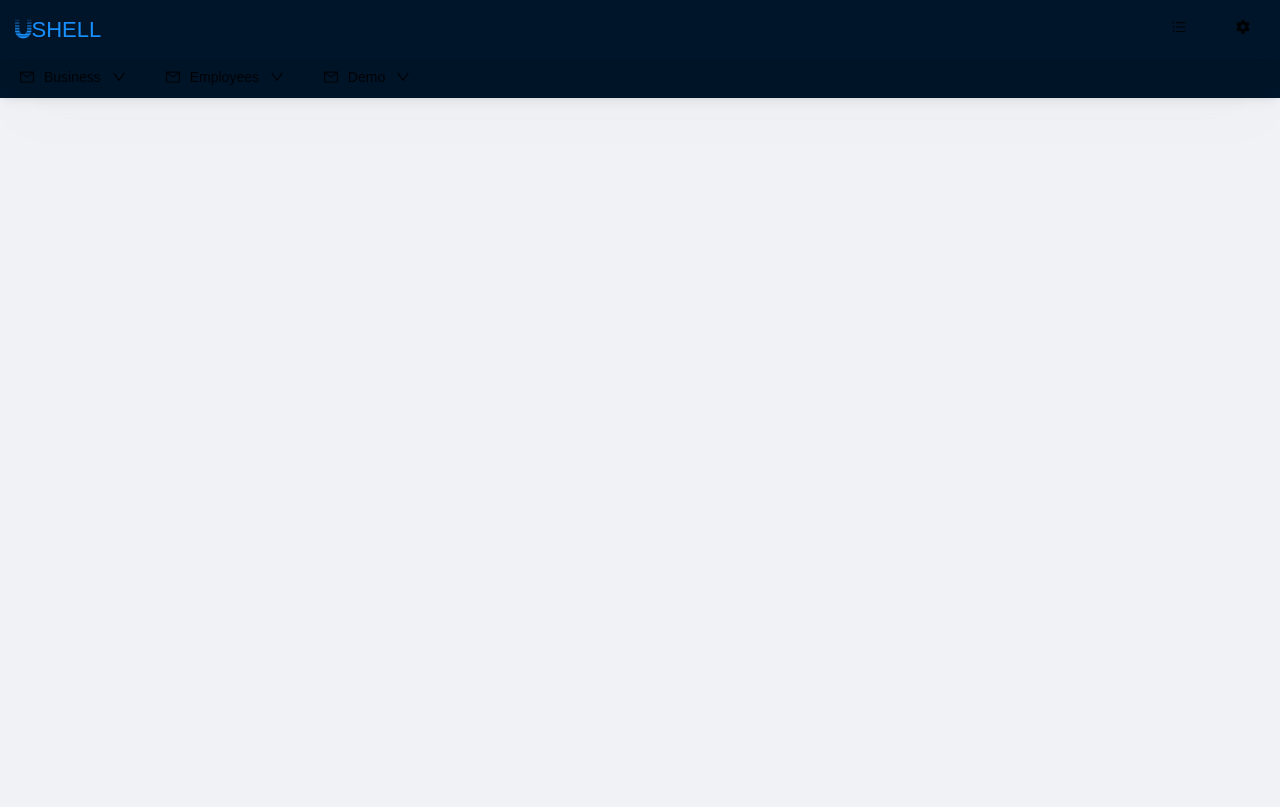
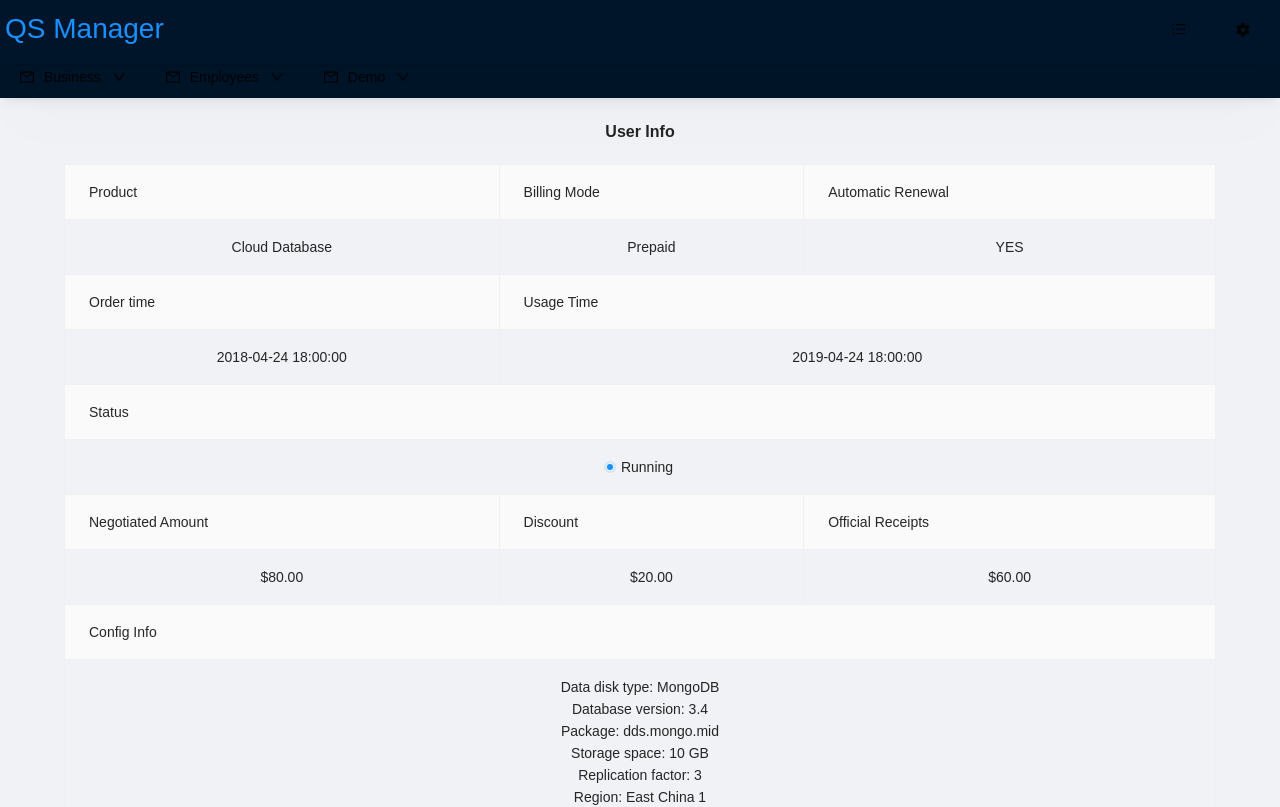
Before and after one commit to ProjectUShell/UShell.ReactFrontend, a React app in the folder ushell/: page / in a window 1280 px wide. Shown: the top 807 px of the page. Built offline with nearby package versions, Linux system fonts and the light colour scheme.

Commit message:
HomePage ?

```diff
--- a/ushell/public/moduleportfolio2.json
+++ b/ushell/public/moduleportfolio2.json
@@ -1,4 +1,6 @@
 {
+  "homeUseCaseKey": "DataDisplayDemo",
+  "title": "QS Manager",
   "moduleDescriptions": [
     {
       "moduleUid": "DataManager",
@@ -135,6 +137,14 @@
           "targetWorkspacePath": "Demo\\DataDisplayDemo",
           "targetWorkspaceKey": "Demo",
           "menuFolder": "Demo"
+        },
+        {
+          "uniqueCommandKey": "ShowDataDislpayDemo2",
+          "label": "Show Data Display Demo",
+          "commandType": "activate-workspace",
+          "targetWorkspacePath": "Demo\\DataDisplayDemo",
+          "targetWorkspaceKey": "Demo",
+          "menuOwnerUseCaseKey": "ProductDetails"
         }
       ]
     }
--- /dev/null
+++ b/ushell/src/components/AppBar/AppBar.css
@@ -0,0 +1,5 @@
+.shell__app-bar_title {
+  color: #1890ff;
+  margin: 0 5px 0 5px;
+  font-size: 28px;
+}
--- a/ushell/src/components/AppBar/AppBar.jsx
+++ b/ushell/src/components/AppBar/AppBar.jsx
@@ -8,7 +8,10 @@ const { Header } = Layout;
 import { UnorderedListOutlined } from "@ant-design/icons";
 
 // app
-import { getWorkspaces } from "../../portfolio-handling/PortfolioService";
+import {
+  getTitle,
+  getWorkspaces,
+} from "../../portfolio-handling/PortfolioService";
 import { currentUsecasesOfWorkspace } from "../../portfolio-handling/UseCaseService";
 import { getMenuItem } from "../../portfolio-handling/MenuService";
 import { useNavigate } from "react-router-dom";
@@ -17,6 +20,8 @@ import UseCaseStateContext from "../../portfolio-handling/UseCaseStateContext";
 import { LayoutModeContext } from "../Settings/settingsContext";
 import { ColorModeContext } from "../Settings/settingsContext";
 import { rootUrlPath } from "../../constants";
+
+import "./AppBar.css";
 
 const AppBar = ({ showDrawer, portfolio }) => {
   const navigate = useNavigate();
@@ -124,15 +129,23 @@ const AppBar = ({ showDrawer, portfolio }) => {
     />
   );
 
+  const title = getTitle(portfolio);
+
+  const titleDiv = title ? (
+    <div className="shell__app-bar_title">
+      <span>{title}</span>
+    </div>
+  ) : (
+    <div className="logo">
+      <i className="fa-brands fa-uniregistry"></i>
+      Shell
+    </div>
+  );
+
   return (
     <Header>
       <div className="header">
-        <a href='/'>
-          <div className="logo">
-            <i className="fa-brands fa-uniregistry"></i>
-            Shell
-          </div>
-        </a>
+        <a href="/">{titleDiv}</a>
         <div className="mobileHidden">{topBar}</div>
         <div className="mobileVisible">
           {topBar}
--- a/ushell/src/components/ShellLayout/ShellLayout.jsx
+++ b/ushell/src/components/ShellLayout/ShellLayout.jsx
@@ -18,6 +18,8 @@ import LayoutContext from "../Settings/settingsContext";
 const { Content } = Layout;
 
 const ShellLayout = ({ portfolio, menuItems, layoutMode }) => {
+  console.log("Menu Items", menuItems);
+
   const [mobileMenuOpen, setmobileMenuOpen] = useState(false);
   const [siderCollapsed, setSiderCollapsed] = useState(false);
 
--- a/ushell/src/components/Workspace/Workspace.jsx
+++ b/ushell/src/components/Workspace/Workspace.jsx
@@ -6,20 +6,50 @@ import { useNavigate, useParams, useSearchParams } from "react-router-dom";
 import { Tabs } from "antd";
 
 // app
-import { getWorkspace } from "../../portfolio-handling/PortfolioService";
+import { getHomeUseCase, getWorkspace } from "../../portfolio-handling/PortfolioService";
 import { getAntdTabItems } from "../../portfolio-handling/MenuService";
 import UseCaseStateContext from "../../portfolio-handling/UseCaseStateContext";
 
 // css
 import "./Workspace.css";
 import { rootUrlPath } from "../../constants";
+import ModuleView from "../ModuleView/ModuleView";
+import ModuleViewSuspense from "../ModuleView/ModuleViewSuspense";
 
 const Workspace = ({ portfolio }) => {
   const params = useParams();
 
   const navigate = useNavigate();
+  const { useCaseState, setUseCaseState } = useContext(UseCaseStateContext);
 
   const workspaceKey = params.workspaceKey;
+
+  if (!workspaceKey) {
+    const startExecuteCommand = (commandKey, input) => {
+      const commandDescription = getCommand(portfolio, commandKey);
+
+      if (!commandDescription) {
+        console.error(`No Command with key ${commandKey}`);
+      }
+      if (commandDescription.commandType == "activate-workspace") {
+      } else if (commandDescription.commandType == "start-useCase") {
+        EnterNewUsecase(
+          portfolio,
+          useCaseState,
+          commandDescription.targetUseCaseKey,
+          commandDescription.targetWorkspaceKey,
+          input,
+          navigate,
+          true
+        );
+      }
+    };
+
+    const useCase = getHomeUseCase(portfolio);
+
+    return <ModuleViewSuspense startExecuteCommand={startExecuteCommand} portfolio ={portfolio} useCase={useCase}></ModuleViewSuspense>;
+  }
+
   const useCaseKey = params.useCaseKey;
   const workspace = getWorkspace(portfolio, workspaceKey);
 
@@ -29,7 +59,7 @@ const Workspace = ({ portfolio }) => {
     console.log("tab changed", key);
   };
 
-  const { useCaseState, setUseCaseState } = useContext(UseCaseStateContext);
+
 
   const tabItems = getAntdTabItems(
     portfolio,
--- a/ushell/src/portfolio-handling/PortfolioService.js
+++ b/ushell/src/portfolio-handling/PortfolioService.js
@@ -119,3 +119,13 @@ export function getCommand(portfolio, commandKey) {
   const commands = getCommands(portfolio);
   return commands.find((c) => c.uniqueCommandKey == commandKey);
 }
+
+export function getHomeUseCase(portfolio) {
+  const homeUseCaseKey = portfolio.homeUseCaseKey;
+  console.log("home key", homeUseCaseKey);
+  return getUseCase(portfolio, homeUseCaseKey);
+}
+
+export function getTitle(portfolio) {
+  return portfolio.title;
+}
```
